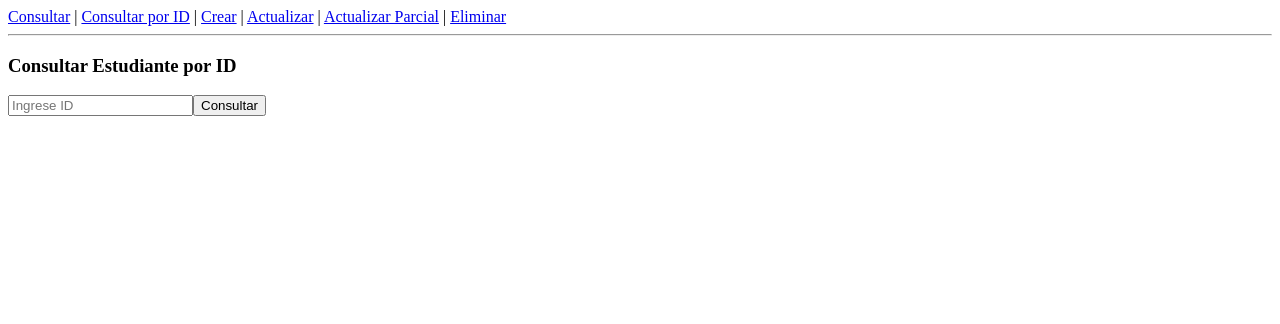
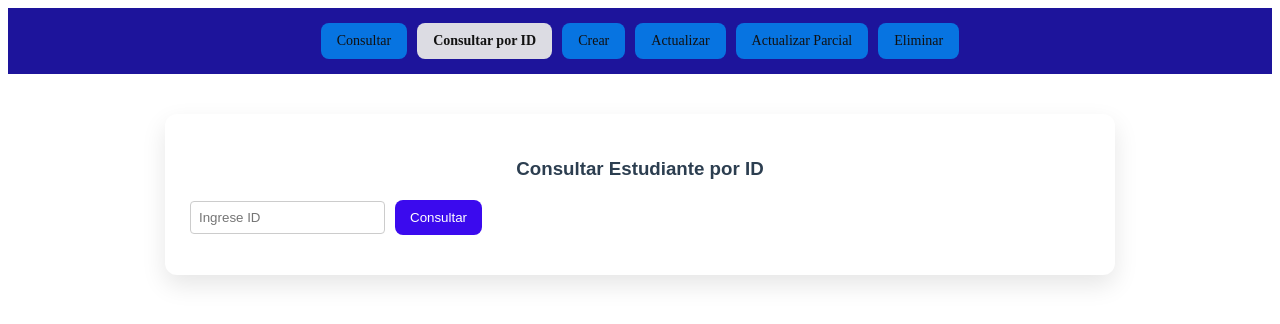
Before and after one commit to JhonnyNinabanda/pw_u4_p9_jn, a Vue app: page /consultar-id in a window 1280 px wide. Shown: the top 324 px of the page. Built offline with nearby package versions, Linux system fonts and the light colour scheme.

Commit message:
TAREA 5: CRUD Vue.JS y Quarkus

```diff
--- a/src/App.vue
+++ b/src/App.vue
@@ -1,14 +1,57 @@
 <template>
-  <nav>
-    <router-link to="/">Consultar</router-link> |
-    <router-link to="/consultar-id">Consultar por ID</router-link> |
-    <router-link to="/crear">Crear</router-link> |
-    <router-link to="/actualizar">Actualizar</router-link> |
-    <router-link to="/actualizar-parcial">Actualizar Parcial</router-link> |
-    <router-link to="/eliminar">Eliminar</router-link>
-  </nav>
+  <div>
+    <nav class="tabs">
+      <router-link to="/" class="tab" exact-active-class="active">
+        Consultar
+      </router-link>
 
-  <hr />
+      <router-link to="/consultar-id" class="tab" exact-active-class="active">
+        Consultar por ID
+      </router-link>
 
-  <router-view />
+      <router-link to="/crear" class="tab" exact-active-class="active">
+        Crear
+      </router-link>
+
+      <router-link to="/actualizar" class="tab" exact-active-class="active">
+        Actualizar
+      </router-link>
+
+      <router-link to="/actualizar-parcial" class="tab" exact-active-class="active">
+        Actualizar Parcial
+      </router-link>
+
+      <router-link to="/eliminar" class="tab" exact-active-class="active">
+        Eliminar
+      </router-link>
+    </nav>
+
+    <router-view />
+  </div>
 </template>
+
+<style>
+.tabs {
+  display: flex;
+  justify-content: center;
+  gap: 10px;
+  background: #1d149b;
+  padding: 15px;
+}
+
+.tab {
+  padding: 10px 16px;
+  background: #0774e1;
+  color: rgb(17, 17, 17);
+  text-decoration: none;
+  border-radius: 8px;
+  font-size: 14px;
+
+}
+
+
+.active {
+  background: #dcdce3;
+  font-weight: bold;
+}
+</style>
--- a/src/components/ActualizacionParcial.vue
+++ b/src/components/ActualizacionParcial.vue
@@ -30,3 +30,7 @@ export default {
   }
 }
 </script>
+
+<style>
+
+</style>
--- a/src/components/ActualizarEstudiante.vue
+++ b/src/components/ActualizarEstudiante.vue
@@ -5,6 +5,9 @@
     <input type="number" v-model="id" placeholder="ID" />
     <input v-model="nombre" placeholder="Nombre" />
     <input v-model="apellido" placeholder="Apellido" />
+    <input type="date" v-model="fechaNacimiento" />
+    <input v-model="provincia" placeholder="Provincia" />
+    <input v-model="genero" placeholder="Genero" />
 
     <button @click="actualizar">Actualizar</button>
   </div>
@@ -25,7 +28,10 @@ export default {
     async actualizar() {
       const body = {
         nombre: this.nombre,
-        apellido: this.apellido
+        apellido: this.apellido,
+        fechaNacimiento: this.fechaNacimiento,
+        provincia: this.provincia,
+        genero: this.genero
       }
       await actualizarFacade(this.id, body)
       alert("Actualizado correctamente")
--- a/src/components/ConsultarEstudiantePorId.vue
+++ b/src/components/ConsultarEstudiantePorId.vue
@@ -1,16 +1,38 @@
 <template>
-  <div>
+  <div class="container">
     <h3>Consultar Estudiante por ID</h3>
 
     <input type="number" v-model="id" placeholder="Ingrese ID" />
     <button @click="consultarPorId">Consultar</button>
 
-    <div v-if="estudiante">
-      <p><b>Nombre:</b> {{ estudiante.nombre }}</p>
-      <p><b>Apellido:</b> {{ estudiante.apellido }}</p>
-    </div>
+    <table v-if="estudiante">
+      <thead>
+        <tr>
+          <th>ID</th>
+          <th>Nombre</th>
+          <th>Apellido</th>
+          <th>Provincia</th>
+          <th>Género</th>
+          <th>Fecha Nacimiento</th>
+        </tr>
+      </thead>
+
+      <tbody>
+        <tr>
+          <td>{{ estudiante.id }}</td>
+          <td>{{ estudiante.nombre }}</td>
+          <td>{{ estudiante.apellido }}</td>
+          <td>{{ estudiante.provincia }}</td>
+          <td>{{ estudiante.genero }}</td>
+          <td>{{ estudiante.fechaNacimiento?.substring(0, 10) }}</td>
+        </tr>
+      </tbody>
+    </table>
+
+    <p v-else-if="buscado">No se encontró el estudiante</p>
   </div>
 </template>
+
 
 <script>
 import { consultarPorIdFacade } from '../clients/MatriculaClient.js'
@@ -29,3 +51,12 @@ export default {
   }
 }
 </script>
+
+<style>
+input {
+  margin-right: 10px;
+  padding: 8px;
+  border: 1px solid #ccc;
+  border-radius: 4px;
+}
+</style>
--- a/src/components/ConsultarEstudiantes.vue
+++ b/src/components/ConsultarEstudiantes.vue
@@ -1,14 +1,36 @@
 <template>
-  <div>
-    <h3>Lista de Estudiantes</h3>
-    <button @click="consultar">Consultar</button>
+  <div class="container">
+  <h3>Lista de Estudiantes</h3>
 
-    <ul>
-      <li v-for="(est, index) in estudiantes" :key="index">
-        {{ est.nombre }} {{ est.apellido }}
-      </li>
-    </ul>
-  </div>
+  <button @click="consultar">Consultar</button>
+
+  <table v-if="estudiantes.length > 0">
+    <thead>
+      <tr>
+        <th>#</th>
+        <th>Nombre</th>
+        <th>Apellido</th>
+        <th>Provincia</th>
+        <th>Género</th>
+        <th>Fecha Nacimiento</th>
+      </tr>
+    </thead>
+
+    <tbody>
+      <tr v-for="(est, index) in estudiantes" :key="index">
+        <td>{{ index + 1 }}</td>
+        <td>{{ est.nombre }}</td>
+        <td>{{ est.apellido }}</td>
+        <td>{{ est.provincia }}</td>
+        <td>{{ est.genero }}</td>
+        <td>{{ est.fechaNacimiento }}</td>
+      </tr>
+    </tbody>
+  </table>
+
+  <p v-else>No hay estudiantes para mostrar</p>
+</div>
+
 </template>
 
 <script>
@@ -28,3 +50,54 @@ export default {
   }
 }
 </script>
+
+<style>
+.container {
+  max-width: 900px;
+  margin: 40px auto;
+  padding: 25px;
+  background: #ffffff;
+  border-radius: 12px;
+  box-shadow: 0 10px 25px rgba(0, 0, 0, 0.1);
+  font-family: Arial, sans-serif;
+}
+
+h3 {
+  text-align: center;
+  margin-bottom: 20px;
+  color: #2c3e50;
+}
+
+button {
+  margin-bottom: 15px;
+  padding: 10px 15px;
+  background-color: #3b0aee;
+  color: white;
+  border: none;
+  border-radius: 8px;
+
+}
+
+table {
+  width: 100%;
+  border-collapse: collapse;
+  margin-top: 10px;
+}
+
+thead {
+  background-color: #6476d2;
+  color: white;
+}
+
+th, td {
+  padding: 10px;
+  text-align: center;
+  border-bottom: 1px solid #ddd;
+}
+
+p {
+  text-align: center;
+  margin-top: 15px;
+  color: #100f0f;
+}
+</style>
--- a/src/views/AboutView.vue
+++ /dev/null
@@ -1,5 +0,0 @@
-<template>
-  <div class="about">
-    <h1>This is an about page</h1>
-  </div>
-</template>
```
Also changed, not shown: src/views/HomeView.vue (deleted, +0 -18 lines).
